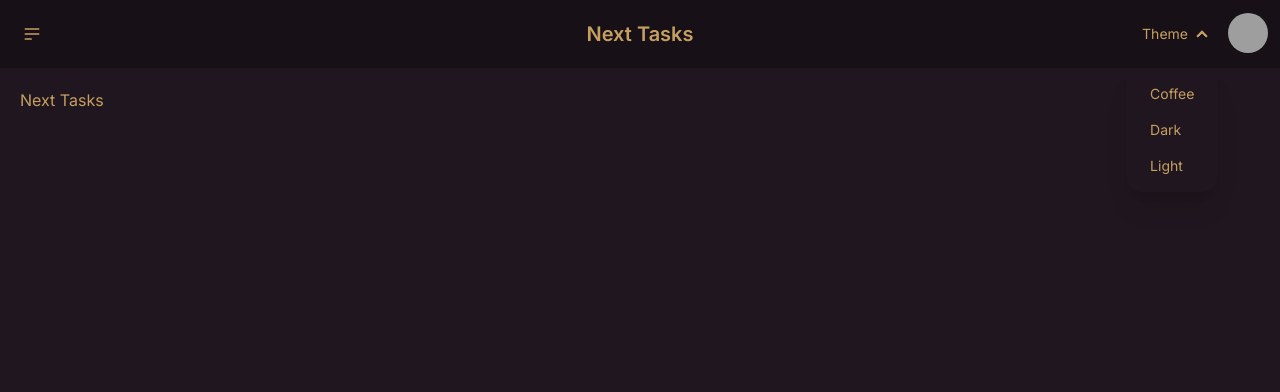
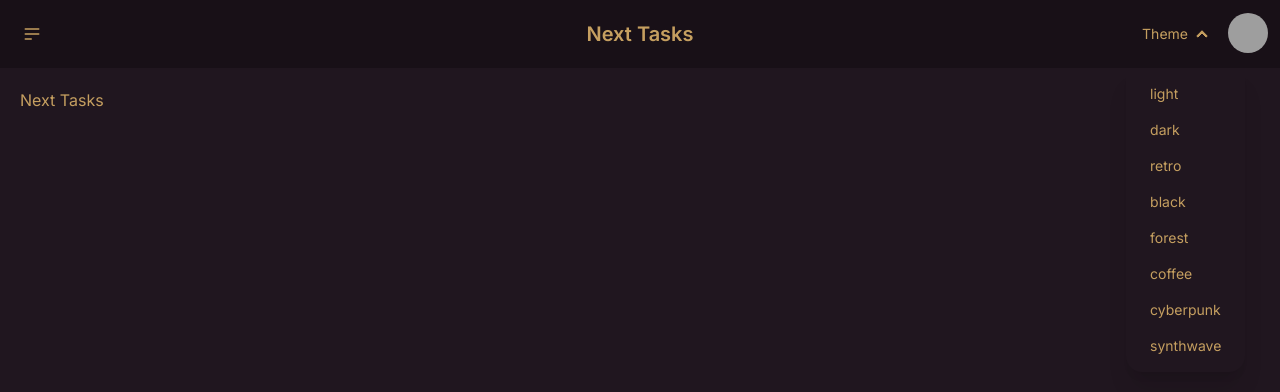
Before and after one commit to mr-cobg/Next-Tasks, a Next.js app: page / in a window 1280 px wide. Both pictures are taken after a click on the heading "Theme". Shown: the top 392 px of the page. Built offline with nearby package versions, Linux system fonts and the light colour scheme; grey boxes are pictures that could not be loaded.

Commit message:
added more themes

```diff
--- a/src/components/NavBar.tsx
+++ b/src/components/NavBar.tsx
@@ -2,6 +2,7 @@ import Image from "next/image";
 import Link from "next/link";
 import ThemeSelectorButton from "./ThemeSelectorButton";
 import NavLink from "./NavLink";
+import { themes } from "@/lib/config";
 
 export default function NavBar() {
   return (
@@ -48,15 +49,11 @@ export default function NavBar() {
             <details>
               <summary>Theme</summary>
               <ul className="p-2 bg-base-100 rounded-t-none">
-                <li>
-                  <ThemeSelectorButton text="Coffee" theme="coffee" />
-                </li>
-                <li>
-                  <ThemeSelectorButton text="Dark" theme="dark" />
-                </li>
-                <li>
-                  <ThemeSelectorButton text="Light" theme="light" />
-                </li>
+                {themes.map((theme) => (
+                  <li>
+                    <ThemeSelectorButton theme={theme} />
+                  </li>
+                ))}
               </ul>
             </details>
           </li>
--- a/src/components/ThemeSelectorButton.tsx
+++ b/src/components/ThemeSelectorButton.tsx
@@ -1,14 +1,13 @@
 "use client";
 
 interface IProps {
-  text: string;
   theme: string;
 }
 
-export default function ThemeSelectorButton({ text, theme }: IProps) {
+export default function ThemeSelectorButton({ theme }: IProps) {
   const changeTheme = (theme: string) => {
     document.documentElement.setAttribute("data-theme", theme);
   };
 
-  return <button onClick={() => changeTheme(theme)}>{text}</button>;
+  return <button onClick={() => changeTheme(theme)}>{theme}</button>;
 }
--- /dev/null
+++ b/src/lib/config.ts
@@ -0,0 +1,10 @@
+export const themes = [
+  "light",
+  "dark",
+  "retro",
+  "black",
+  "forest",
+  "coffee",
+  "cyberpunk",
+  "synthwave",
+];
--- a/tailwind.config.ts
+++ b/tailwind.config.ts
@@ -16,7 +16,7 @@ const config: Config = {
     },
   },
   daisyui: {
-    themes: ["light", "dark", "coffee"],
+    themes: require("./src/lib/config.ts").themes,
   },
   plugins: [require("daisyui")],
 };
```
